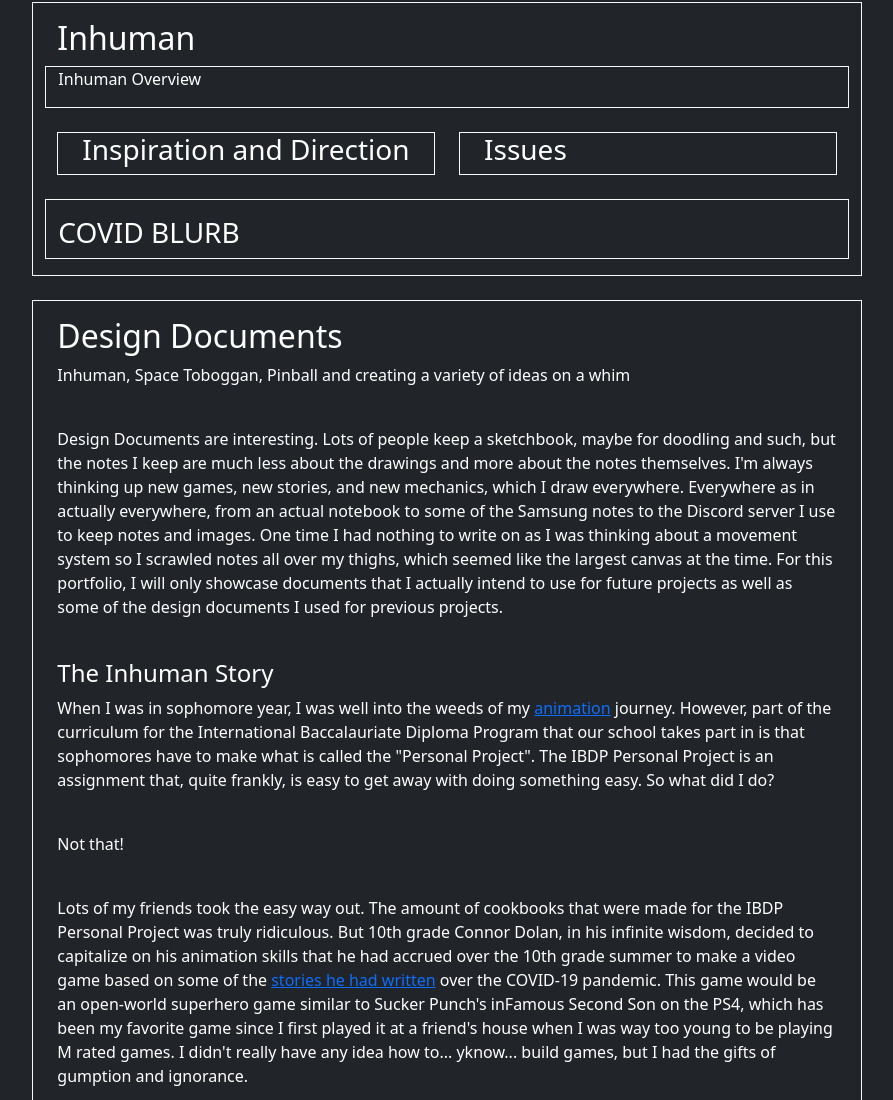
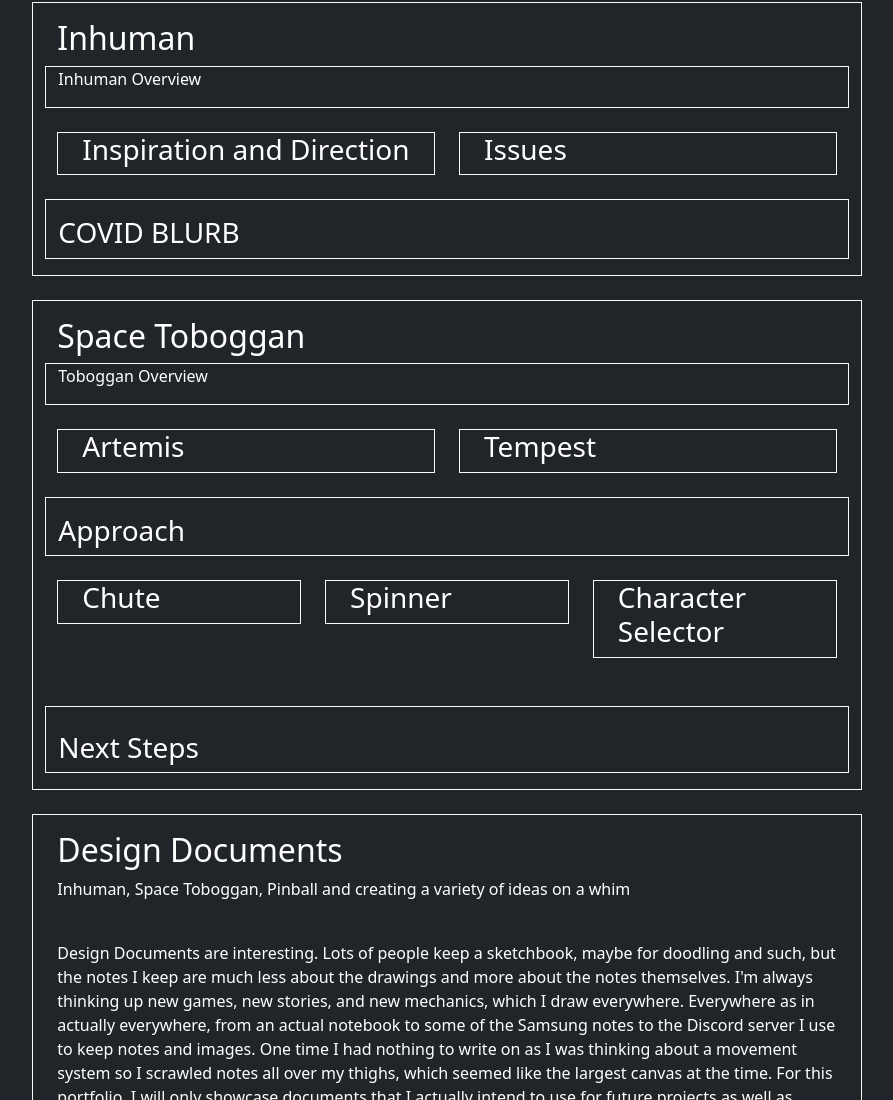
Before and after one commit to cdolan24/cdolan24.github.io, a plain HTML site: page index.html in a window 1280 px wide. Shown: the part 9435-10535 px from the top of the page, without its empty margins (193-1086 px from the left). Drawn offline with nearby package versions, Linux system fonts and the light colour scheme.

Commit message:
Update index.html
basically can't do anything else until I upload some more images

```diff
--- a/index.html
+++ b/index.html
@@ -2,7 +2,6 @@
 <html lang="en">
 
 <head>
-<!--Written in both the Atom and W3Schools IDE so excuse some of the inelegance. We love school wifi-->
   <link href="https://cdn.jsdelivr.net/npm/bootstrap@5.0.2/dist/css/bootstrap.min.css" rel="stylesheet"
     integrity="sha384-EVSTQN3/azprG1Anm3QDgpJLIm9Nao0Yz1ztcQTwFspd3yD65VohhpuuCOmLASjC" crossorigin="anonymous">
   <meta charset="utf-8">
@@ -569,7 +568,6 @@
           <br>
 
           <div class ="border border-light border-1 bg-dark text-white container-fluid">
-
           <div class= "row">
 		  <p></p>
           <h2> Inhuman </h2>
@@ -583,9 +581,7 @@
             </p>
           </div>
           </div>
-
           <br>
-
           <div class="row">
           <div class="col-sm-6">
           <div class ="border border-light border-1 bg-dark text-white container-fluid">
@@ -598,23 +594,93 @@
           </div>
           </div>
           </div>
-
-
           <div class="row">
           <div class="col-sm-1">
           <!--Duplicate this a bunch and insert Inhuman Asset images here-->
 		  </div>
           </div>
-
           <br>
-
           <div class="row">
           <div class ="border border-light border-1 bg-dark text-white container-fluid">
           <p></p>
 		  <h3>COVID BLURB</h3>
           </div>
           </div>
+          <p></p>
+		  </div>
 
+          <br>
+
+          <div class ="border border-light border-1 bg-dark text-white container-fluid">
+          <div class= "row">
+		  <p></p>
+          <h2> Space Toboggan </h2>
+		  <!--Header/Presentation Goes Here-->
+		  </div>
+
+          <div class="row">
+          <div class ="border border-light border-1 bg-dark text-white container-fluid">
+			<p>
+            Toboggan Overview
+            </p>
+          </div>
+          </div>
+          <br>
+          <div class="row">
+          <div class="col-sm-6">
+          <div class ="border border-light border-1 bg-dark text-white container-fluid">
+          <h3> Artemis</h3>
+          </div>
+		  </div>
+          <div class="col-sm-6">
+          <div class ="border border-light border-1 bg-dark text-white container-fluid">
+          <h3> Tempest</h3>
+          </div>
+          </div>
+          </div>
+          <div class="row">
+          <div class="col-sm-1">
+          <!--Duplicate this a bunch and insert Inhuman Asset images here-->
+		  </div>
+          </div>
+          <br>
+          <div class="row">
+          <div class ="border border-light border-1 bg-dark text-white container-fluid">
+          <p></p>
+		  <h3>Approach</h3>
+          </div>
+          </div>
+          <br>
+          <div class="row">
+          <div class="col-sm-4">
+          <div class="border border-light border-1 bg-dark text-white container-fluid">
+          <h3>Chute</h3>
+          </div>
+		  </div>
+
+          <div class="col-sm-4">
+          <div class="border border-light border-1 bg-dark text-white container-fluid">
+          <h3>Spinner</h3>
+          </div>
+		  </div>
+
+          <div class="col-sm-4">
+          <div class="border border-light border-1 bg-dark text-white container-fluid">
+          <h3>Character Selector</h3>
+          </div>
+		  </div>
+          </div>
+		  <br>
+          <div class="row">
+          <!--Misc and Cutscene Goes Here-->
+          </div>
+          <br>
+		  <div class="row">
+          <div class ="border border-light border-1 bg-dark text-white container-fluid">
+          <br>
+		  <h3>Next Steps</h3>
+          </div>
+          </div>
           <p></p>
 		  </div>
 
```
